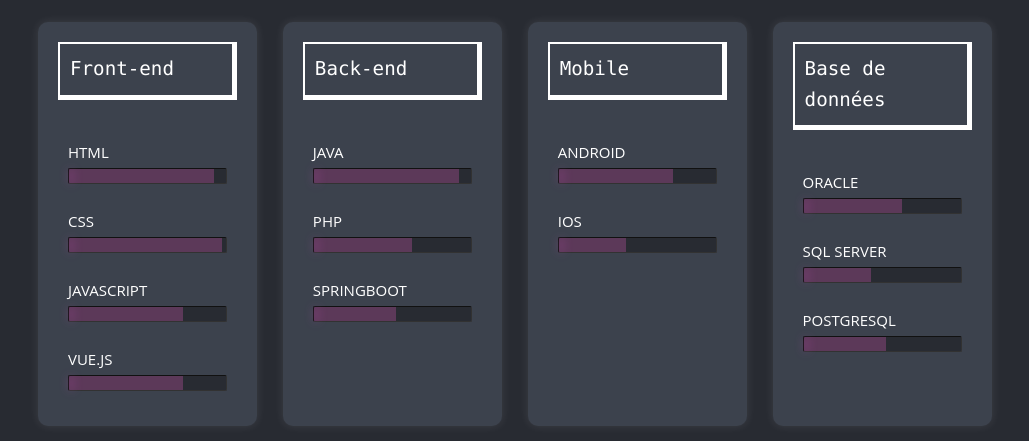
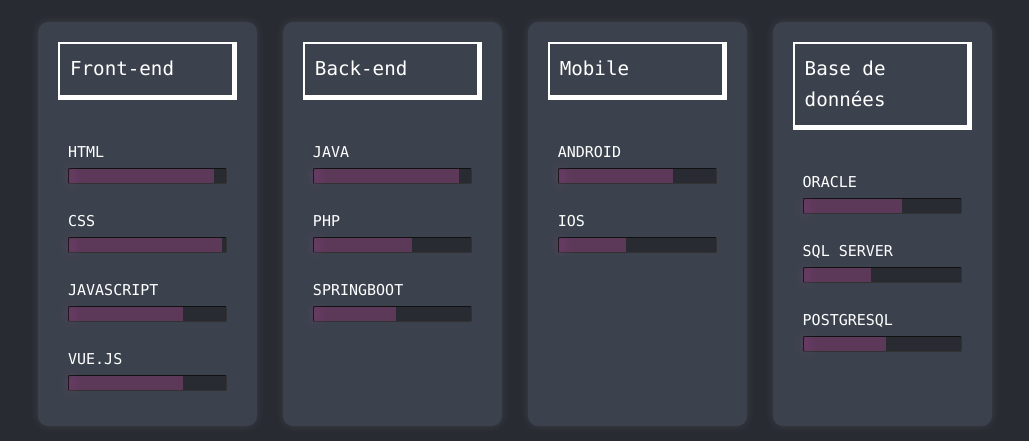
Before and after one commit to ArthurDesmonts/portfolio, a Vue app: page / in a window 1280 px wide. Shown: the part 1860-2301 px from the top of the page, without its empty margins (125-1154 px from the left). Built offline with nearby package versions, Linux system fonts and the light colour scheme.

Commit message:
fix font-family of skills div li elements

```diff
--- a/src/components/StackComponent.vue
+++ b/src/components/StackComponent.vue
@@ -125,7 +125,8 @@ onMounted(() => {
   padding: 20px 0;
   position: relative;
   text-transform: uppercase;
-  font-size: 15px;
+  font-size: 1em;
+  font-family: "Consolas", monospace;
 }
 
 .stair-box ul li:before {
```
Also changed, not shown: 1 other file (tests, documents, lock files or other folders).
